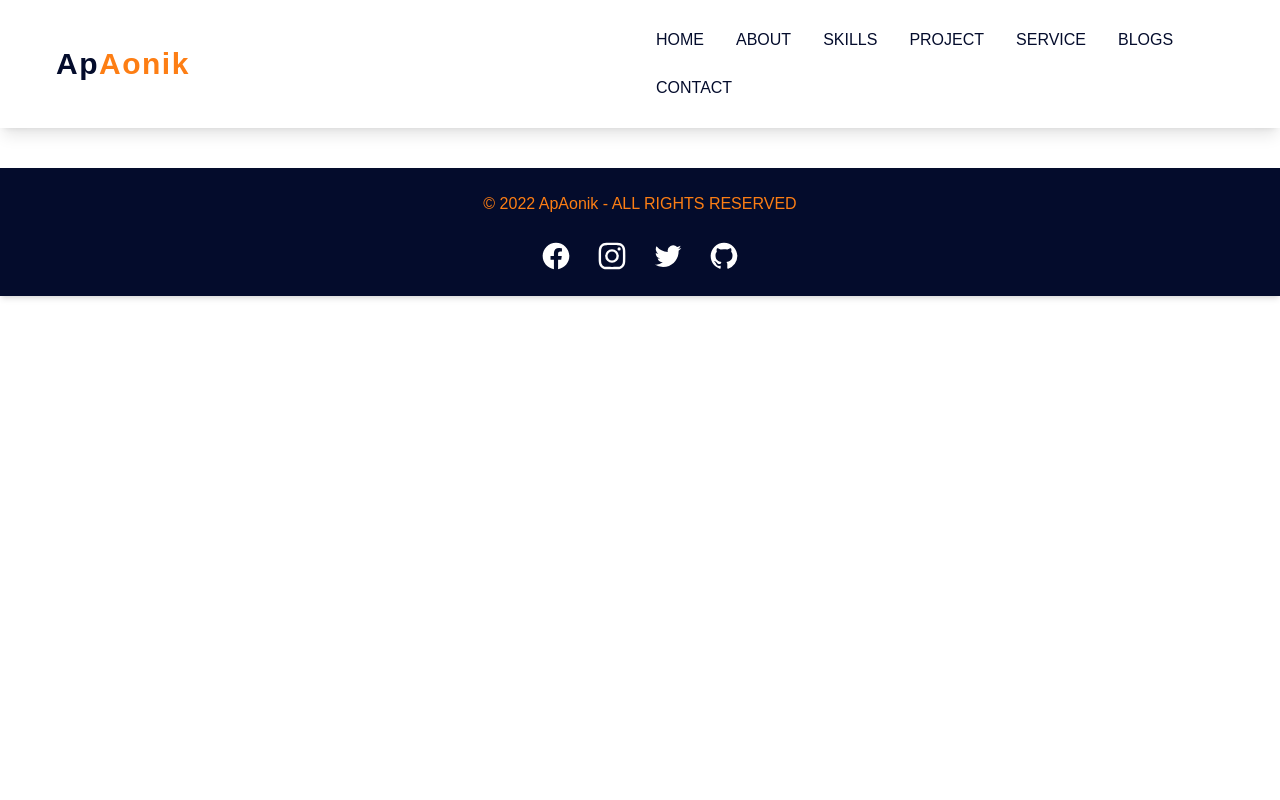
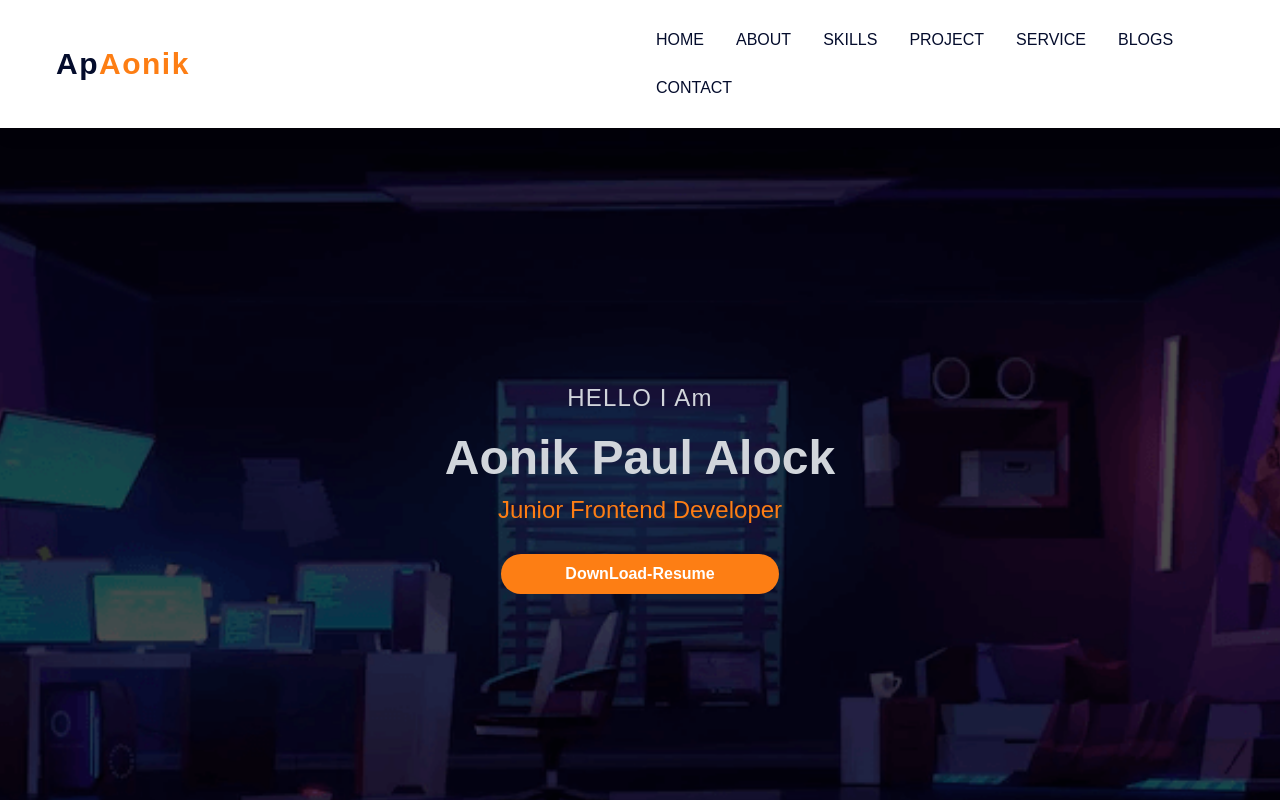
Before and after one commit to aonikpaulalock/myPortpolio, a React (Create React App) app: page / in a window 1280 px wide. Shown: the top 800 px of the page. Built offline with nearby package versions, Linux system fonts and the light colour scheme.

Commit message:
aded redirect

```diff
--- a/src/App.js
+++ b/src/App.js
@@ -13,6 +13,7 @@ function App() {
     <div className="App">
       <Header/>
       <Routes>
+        <Route path='/' element={<Home/>}></Route>
         <Route path='/home' element={<Home/>}></Route>
         <Route path='/about' element={<About/>}></Route>
         <Route path='/skills' element={<Skills/>}></Route>
```
Also changed, not shown: 1 other file (tests, documents, lock files or other folders).
